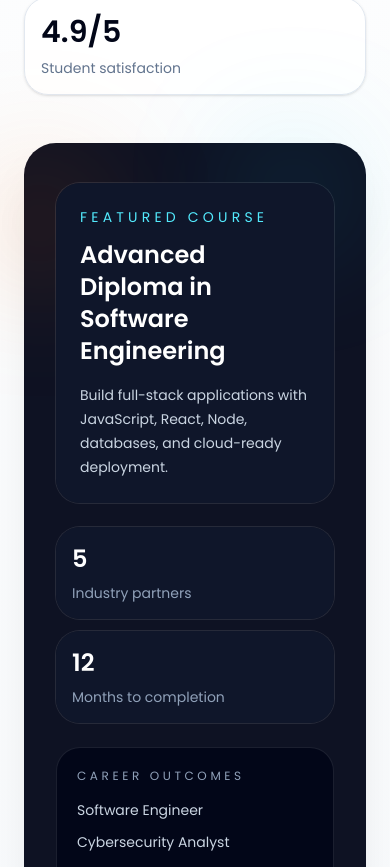
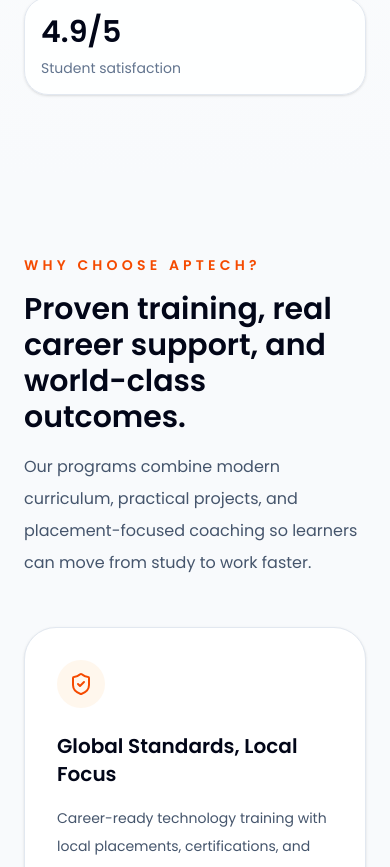
Before and after one commit to Ultimate-Guru/aptech, a React (Vite) app: page / in a window 390 px wide. Shown: the part 877-1744 px from the top of the page. Built offline with nearby package versions, Linux system fonts and the light colour scheme.

Commit message:
Enhance Footer and Hero components with improved styling and layout adjustments

```diff
--- a/src/components/Footer.jsx
+++ b/src/components/Footer.jsx
@@ -11,7 +11,7 @@
             <p className="text-sm font-semibold uppercase tracking-[0.3em] text-orange-400">Ready to transform your tech career?</p>
             <h2 className="mt-4 text-3xl font-semibold">Start your journey with Aptech today.</h2>
           </div>
-          <a href="#contact" className="mt-8 inline-flex rounded-full bg-orange-600 px-8 py-4 text-base font-semibold text-white transition hover:bg-orange-700 sm:mt-0">
+          <a href="#contact" className="mt-8 inline-flex rounded-full bg-orange-600 px-8 py-4 text-base font-semibold text-white transition hover:bg-orange-700 sm:mt-0 whitespace-nowrap">
             Book a Free Consultation
           </a>
         </div>
--- a/src/components/Hero.jsx
+++ b/src/components/Hero.jsx
@@ -42,7 +42,7 @@
 
                 </div>
 
-                <div className="relative max-w-xl rounded-4xl bg-slate-950/95 px-8 py-10 text-white shadow-2xl shadow-slate-950/10 sm:px-10">
+                <div className="hidden lg:block relative max-w-xl rounded-4xl bg-slate-950/95 px-8 py-10 text-white shadow-2xl shadow-slate-950/10 sm:px-10">
                     <div className="absolute -left-10 top-6 h-28 w-28 rounded-full bg-orange-500/20 blur-3xl" />
                     <div className="absolute right-6 top-0 h-24 w-24 rounded-full bg-cyan-400/20 blur-3xl" />
                     <div className="relative space-y-6">
```
